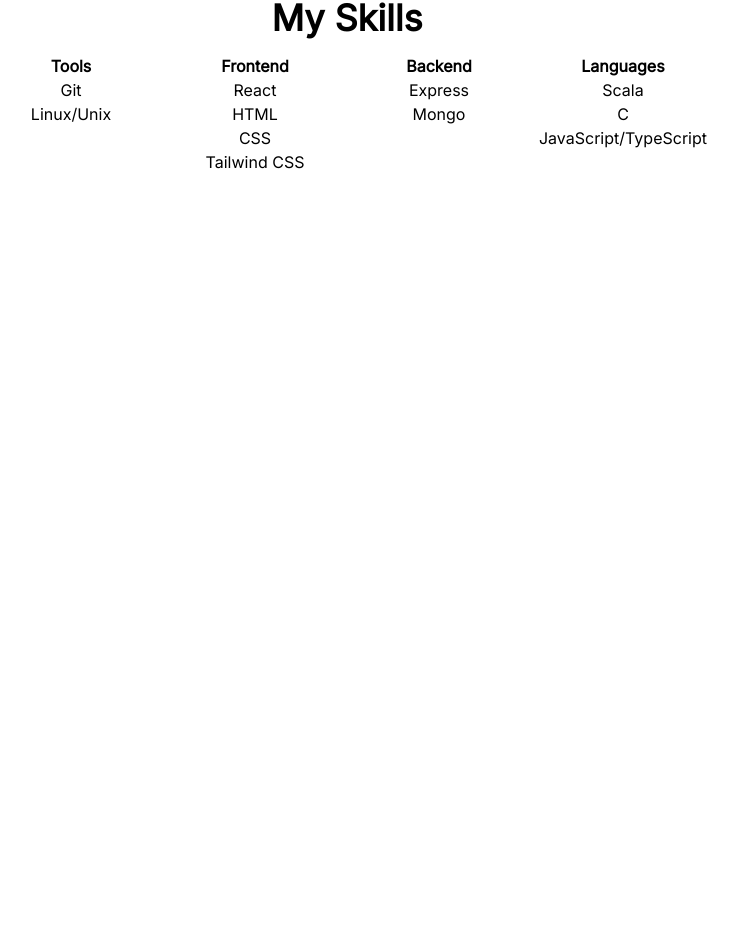
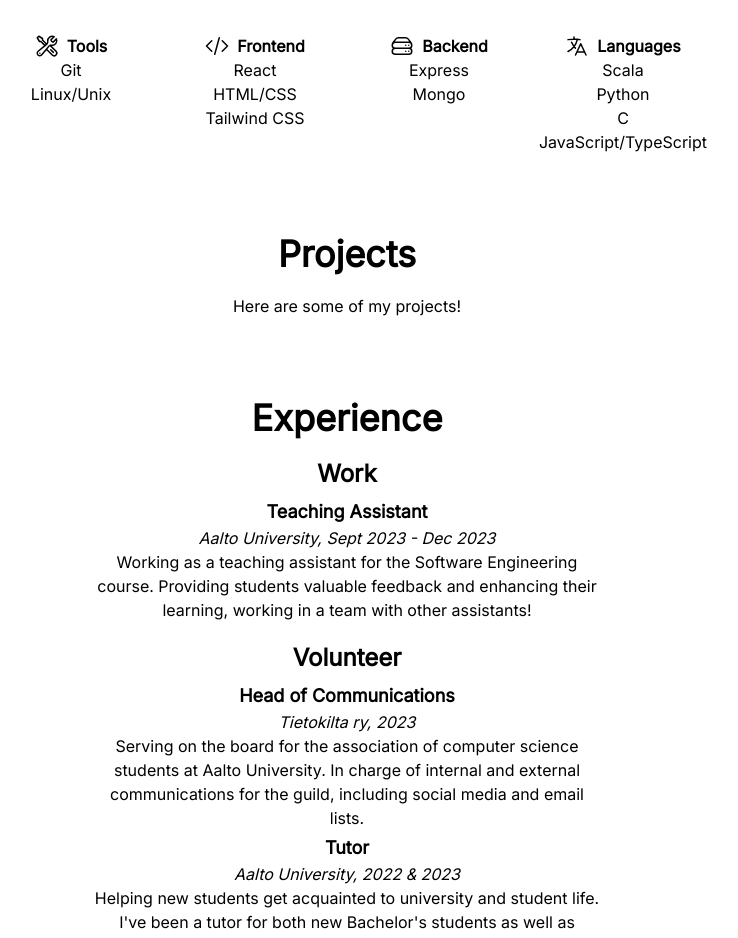
Before and after one commit to elsaschumacher/portfolio-website, a React (Vite) app: page / in a window 1280 px wide. Shown: the part 694-1632 px from the top of the page, without its empty margins (293-1031 px from the left). Before the commit the page ends 964 px from the top, so only its background shows below. Built offline with nearby package versions, Linux system fonts and the light colour scheme.

Commit message:
Added a new section "Experience"

```diff
--- a/src/App.tsx
+++ b/src/App.tsx
@@ -1,14 +1,18 @@
 import Header from "./components/Header";
 import Hero from "./components/Introduction";
+import Projects from "./components/Projects";
 import Skills from "./components/Skills";
+import Experiences from "./components/Experience";
 
 function App() {
   return (
     <>
       <Header />
-      <main className="flex flex-col items-center gap-[15vh] my-6 md:my-24">
+      <main className="flex flex-col items-center gap-[10vh] my-6 md:my-24">
         <Hero />
         <Skills />
+        <Projects />
+        <Experiences />
       </main>
     </>
   );
--- /dev/null
+++ b/src/components/Experience.tsx
@@ -0,0 +1,51 @@
+const Experiences = () => (
+  <section className="text-center max-w-lg space-y-5">
+    <h2 className="text-4xl text-center mb-5 font-semibold">Experience</h2>
+    <div className="space-y-2">
+      <span className="text-2xl font-bold">Work</span>
+      <div className="space-y-1">
+        <p>
+          <span className="font-semibold text-lg">Teaching Assistant</span>
+          <br />
+          <span className="italic">Aalto University, Sept 2023 - Dec 2023</span>
+          <br />
+          <span className="max-w-lg ">
+            Working as a teaching assistant for the Software Engineering course.
+            Providing students valuable feedback and enhancing their learning,
+            working in a team with other assistants!
+          </span>
+        </p>
+      </div>
+    </div>
+    <div className="space-y-2">
+      <span className="text-2xl font-bold">Volunteer</span>
+      <div className="space-y-1">
+        <p>
+          <span className="font-semibold text-lg">Head of Communications</span>
+          <br />
+          <span className="italic">Tietokilta ry, 2023</span>
+          <br />
+          <span className="max-w-lg">
+            Serving on the board for the association of computer science
+            students at Aalto University. In charge of internal and external
+            communications for the guild, including social media and email
+            lists.
+          </span>
+        </p>
+        <p>
+          <span className="font-semibold text-lg">Tutor</span>
+          <br />
+          <span className="italic">Aalto University, 2022 & 2023</span>
+          <br />
+          <span className="max-w-lg">
+            Helping new students get acquainted to university and student life.
+            I've been a tutor for both new Bachelor's students as well as
+            exchange students.
+          </span>
+        </p>
+      </div>
+    </div>
+  </section>
+);
+
+export default Experiences;
--- a/src/components/Header.tsx
+++ b/src/components/Header.tsx
@@ -1,6 +1,6 @@
 const Header = () => (
-  <header className="bg-indigo-200 flex justify-between p-4 items-center">
-    <h1 className="text-lg">Elsa Schumacher</h1>
+  <header className="bg-[#afc0c7] flex justify-between p-4 items-center shadow-md">
+    <h1 className="text-2xl font-semibold">Elsa Schumacher</h1>
     <ul className="flex gap-3">
       <li>
         <a
--- a/src/components/Introduction.tsx
+++ b/src/components/Introduction.tsx
@@ -2,16 +2,15 @@
 
 const Hero = () => (
   <section className="flex flex-col md:flex-row gap-8 items-center p-4 rounded-lg">
-    <img
-      src={ElsaImage}
-      className="w-96 ring-2 ring-neutral-950 shadow-lg rounded-lg drop-shadow-lg"
-    />
+    <img src={ElsaImage} className="w-96 shadow-lg rounded-lg drop-shadow-lg" />
     <div className="max-w-lg">
       <h2 className="font-bold text-3xl">Hi, I'm Elsa Schumacher!</h2>
       <br />
       <p>
-        I am a third-year Computer Science student at Aalto University minoring
-        in Industrial Engineering and Management.
+        I am a third-year Computer Science student at Aalto University. I'm very
+        hard working and enthusiastic about the software industry. My minor is
+        in Industrial Engineering and Management and I am interested in business
+        meets software.
       </p>
     </div>
   </section>
--- /dev/null
+++ b/src/components/Projects.tsx
@@ -0,0 +1,8 @@
+const Projects = () => (
+  <section>
+    <h2 className="text-4xl text-center mb-5 font-semibold">Projects</h2>
+    <p>Here are some of my projects!</p>
+  </section>
+);
+
+export default Projects;
--- a/src/components/Skills.tsx
+++ b/src/components/Skills.tsx
@@ -1,34 +1,99 @@
 const Skills = () => (
   <section>
-    <h2 className="text-4xl text-center mb-4 font-semibold">My Skills</h2>
+    <h2 className="text-4xl text-center mb-8 font-semibold">Skills</h2>
     <ul className="grid grid-cols-2 sm:grid-cols-3 md:grid-cols-4 gap-4">
       <li className="text-center">
-        <h3 className="font-semibold">Tools</h3>
+        <h3 className="font-semibold flex justify-center gap-2 items-center">
+          <svg
+            xmlns="http://www.w3.org/2000/svg"
+            fill="none"
+            viewBox="0 0 24 24"
+            stroke-width="1.5"
+            stroke="currentColor"
+            className="w-6 h-6"
+          >
+            <path
+              stroke-linecap="round"
+              stroke-linejoin="round"
+              d="M11.42 15.17L17.25 21A2.652 2.652 0 0021 17.25l-5.877-5.877M11.42 15.17l2.496-3.03c.317-.384.74-.626 1.208-.766M11.42 15.17l-4.655 5.653a2.548 2.548 0 11-3.586-3.586l6.837-5.63m5.108-.233c.55-.164 1.163-.188 1.743-.14a4.5 4.5 0 004.486-6.336l-3.276 3.277a3.004 3.004 0 01-2.25-2.25l3.276-3.276a4.5 4.5 0 00-6.336 4.486c.091 1.076-.071 2.264-.904 2.95l-.102.085m-1.745 1.437L5.909 7.5H4.5L2.25 3.75l1.5-1.5L7.5 4.5v1.409l4.26 4.26m-1.745 1.437l1.745-1.437m6.615 8.206L15.75 15.75M4.867 19.125h.008v.008h-.008v-.008z"
+            />
+          </svg>
+          Tools
+        </h3>
+
         <ul>
           <li>Git</li>
           <li>Linux/Unix</li>
         </ul>
       </li>
       <li className="text-center">
-        <h3 className="font-semibold">Frontend</h3>
+        <h3 className="font-semibold flex justify-center gap-2 items-center">
+          <svg
+            xmlns="http://www.w3.org/2000/svg"
+            fill="none"
+            viewBox="0 0 24 24"
+            stroke-width="1.5"
+            stroke="currentColor"
+            className="w-6 h-6"
+          >
+            <path
+              stroke-linecap="round"
+              stroke-linejoin="round"
+              d="M17.25 6.75L22.5 12l-5.25 5.25m-10.5 0L1.5 12l5.25-5.25m7.5-3l-4.5 16.5"
+            />
+          </svg>
+          Frontend
+        </h3>
         <ul>
           <li>React</li>
-          <li>HTML</li>
-          <li>CSS</li>
+          <li>HTML/CSS</li>
           <li>Tailwind CSS</li>
         </ul>
       </li>
       <li className="text-center">
-        <h3 className="font-semibold">Backend</h3>
+        <h3 className="font-semibold flex justify-center gap-2 items-center">
+          <svg
+            xmlns="http://www.w3.org/2000/svg"
+            fill="none"
+            viewBox="0 0 24 24"
+            stroke-width="1.5"
+            stroke="currentColor"
+            className="w-6 h-6"
+          >
+            <path
+              stroke-linecap="round"
+              stroke-linejoin="round"
+              d="M5.25 14.25h13.5m-13.5 0a3 3 0 01-3-3m3 3a3 3 0 100 6h13.5a3 3 0 100-6m-16.5-3a3 3 0 013-3h13.5a3 3 0 013 3m-19.5 0a4.5 4.5 0 01.9-2.7L5.737 5.1a3.375 3.375 0 012.7-1.35h7.126c1.062 0 2.062.5 2.7 1.35l2.587 3.45a4.5 4.5 0 01.9 2.7m0 0a3 3 0 01-3 3m0 3h.008v.008h-.008v-.008zm0-6h.008v.008h-.008v-.008zm-3 6h.008v.008h-.008v-.008zm0-6h.008v.008h-.008v-.008z"
+            />
+          </svg>
+          Backend
+        </h3>
         <ul>
           <li>Express</li>
           <li>Mongo</li>
         </ul>
       </li>
       <li className="text-center">
-        <h3 className="font-semibold">Languages</h3>
+        <h3 className="font-semibold flex justify-center gap-2 items-center">
+          <svg
+            xmlns="http://www.w3.org/2000/svg"
+            fill="none"
+            viewBox="0 0 24 24"
+            stroke-width="1.5"
+            stroke="currentColor"
+            className="w-6 h-6"
+          >
+            <path
+              stroke-linecap="round"
+              stroke-linejoin="round"
+              d="M10.5 21l5.25-11.25L21 21m-9-3h7.5M3 5.621a48.474 48.474 0 016-.371m0 0c1.12 0 2.233.038 3.334.114M9 5.25V3m3.334 2.364C11.176 10.658 7.69 15.08 3 17.502m9.334-12.138c.896.061 1.785.147 2.666.257m-4.589 8.495a18.023 18.023 0 01-3.827-5.802"
+            />
+          </svg>
+          Languages
+        </h3>
         <ul>
           <li>Scala</li>
+          <li>Python</li>
           <li>C</li>
           <li>JavaScript/TypeScript</li>
         </ul>
```
